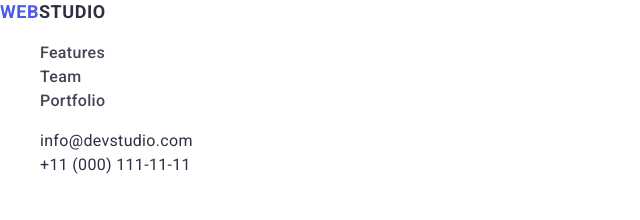
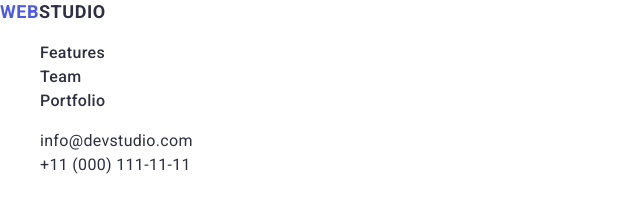
Before and after one commit to LysenkoLab/goit-markup-hw-02, a plain HTML site: page index.html in a window 1280 px wide. Shown: the top 220 px of the page, 0-640 px from the left. Drawn offline with nearby package versions, Linux system fonts and the light colour scheme.

Commit message:
correct a-header

```diff
--- a/css/header.css
+++ b/css/header.css
@@ -14,7 +14,7 @@
     color: #404bbf;
 }
 
-address a {
+.header a {
     color: #2e2f42;
     font-style: normal;
 }
```
